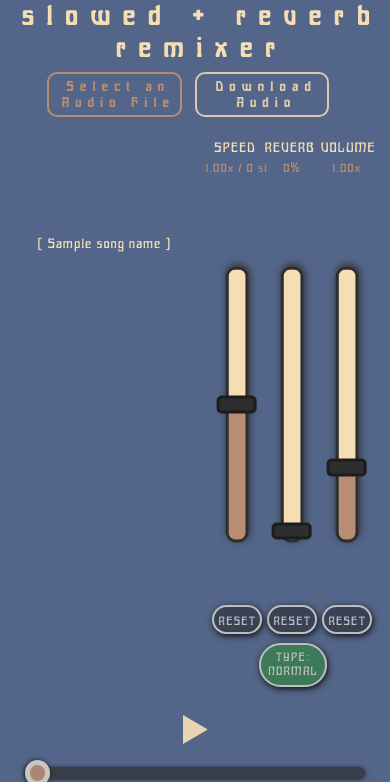
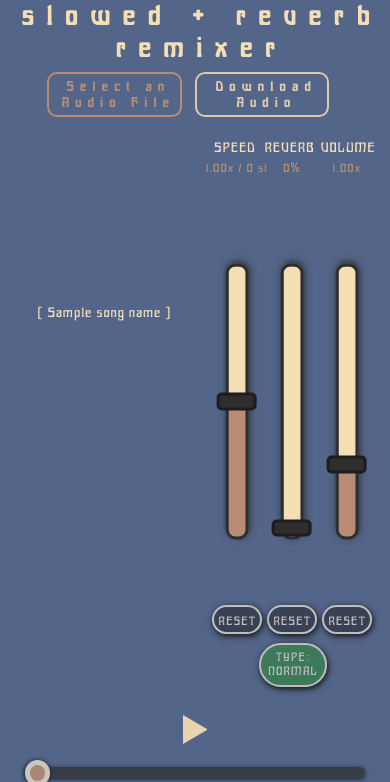
Before and after one commit to kylerc405/slowed-and-reverb, a Flask app: template templates/index.html in a window 390 px wide. Shown: the top 782 px of the page. Run offline with Flask 3, Linux system fonts and the light colour scheme; the template is opened without the code that fills it: values that come from a table or form of the project are taken from there, most other values are stand-ins (such as "Sample title", 1, 10 or a date in 2020).

Commit message:
height13

```diff
--- a/static/styles.css
+++ b/static/styles.css
@@ -694,8 +694,8 @@ footer a {
     overflow-wrap: break-word;
     word-wrap: break-word;
     white-space: normal;
-    margin-bottom: -5%;
-    margin-top: 0%;
+    margin-bottom: -5em;
+    padding-top: 5em;
   }
   #canvasContainer {
     margin-top: -1em;
@@ -761,8 +761,8 @@ footer a {
   .effectSlider {
     width: 32vh;
     height: 2vh;
-    margin-top: 2.5em;
-    margin-bottom: 0.25em;
+    margin-top: 2.2em;
+    margin-bottom: 0.35em;
   }
   .effectSlider::-webkit-slider-thumb {
     width: 1.3em; /* Thumb width */
--- a/static/styles.scss
+++ b/static/styles.scss
@@ -985,8 +985,8 @@ footer a {
         word-wrap: break-word;
         white-space: normal;
         // margin-bottom: -1em;
-        margin-bottom: -5%;
-        margin-top: 0%;
+        margin-bottom: -5em;
+        padding-top: 5em;
     }
 
     #canvasContainer {
@@ -1073,8 +1073,8 @@ footer a {
         width: 32vh;
         height: 2vh;
         // margin-top: -1em;
-        margin-top: 2.5em;
-        margin-bottom: 0.25em;
+        margin-top: 2.2em;
+        margin-bottom: 0.35em;
     }
     .effectSlider::-webkit-slider-thumb {
         width: 1.3em; /* Thumb width */
```
Also changed, not shown: 1 other file.
